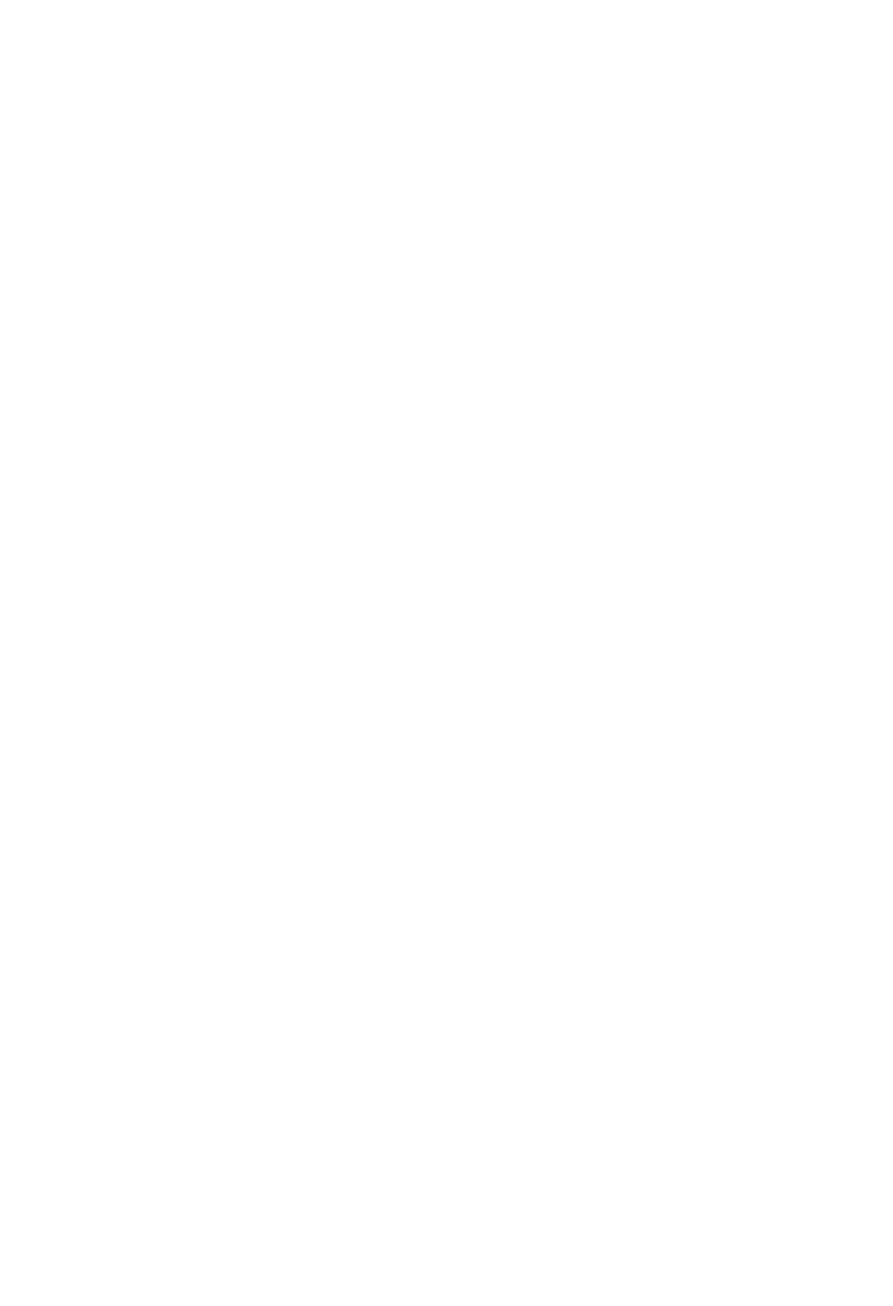
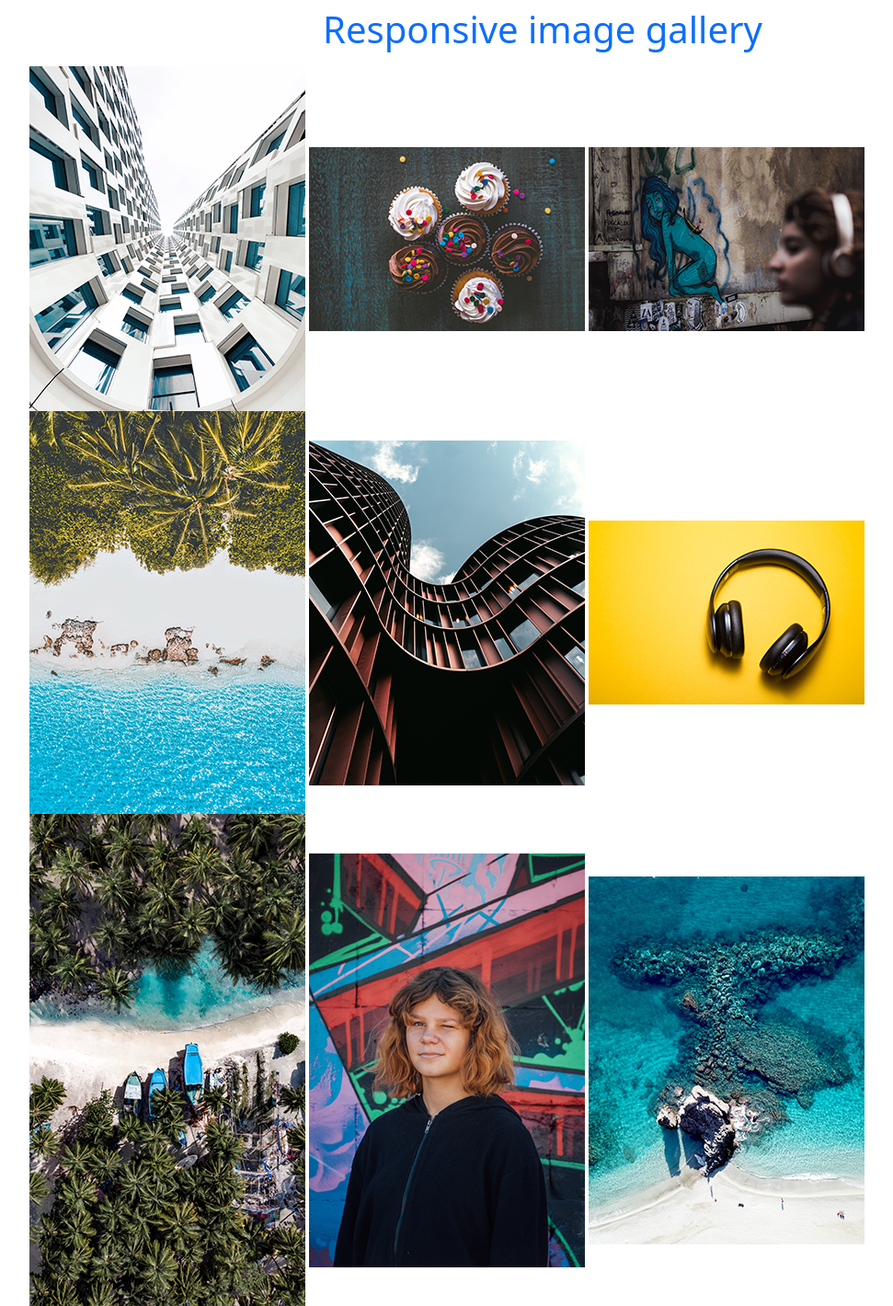
Before and after one commit to E-chen126/m2-hw2-chen-yingyi, a plain HTML site: page index.html in a window 1280 px wide. Shown: the whole page at 92% size, without its empty margins (50-1021 px from the left). Before the commit the page ends 800 px from the top, so only its background shows below. Drawn offline with nearby package versions, Linux system fonts and the light colour scheme.

Commit message:
Add images and h1

```diff
--- a/index.html
+++ b/index.html
@@ -11,6 +11,18 @@
     <title>Document</title>
 </head>
 <body>
+    <h1 class="text-center text-primary p-2">Responsive image gallery</h1>
+    <div class="container">
+        <img src="img/hw2-image1.png" alt="building">
+        <img src="img/hw2-image2.png" alt="cupcakes">
+        <img src="img/hw2-image3.png" alt="girl with headphone">
+        <img src="img/hw2-image4.png" alt="beach">
+        <img src="img/hw2-image5.png" alt="building2">
+        <img src="img/hw2-image6.png" alt="headphone with yellow background">
+        <img src="img/hw2-image7.png" alt="palm trees pn beach">
+        <img src="img/hw2-image8.png" alt="gril wink">
+        <img src="img/hw2-image9.png" alt="island">
+    </div>
 
 
 
```
